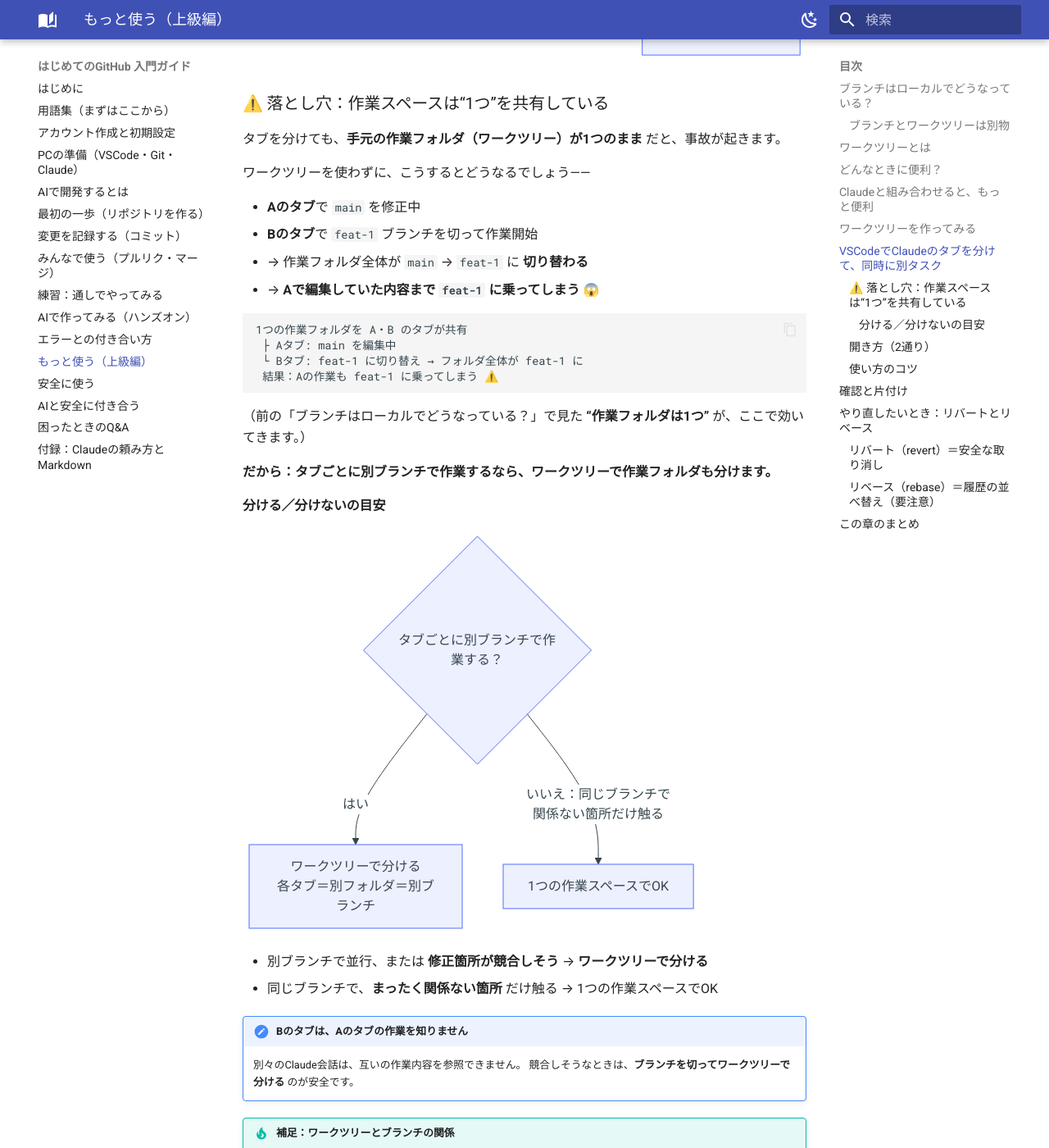
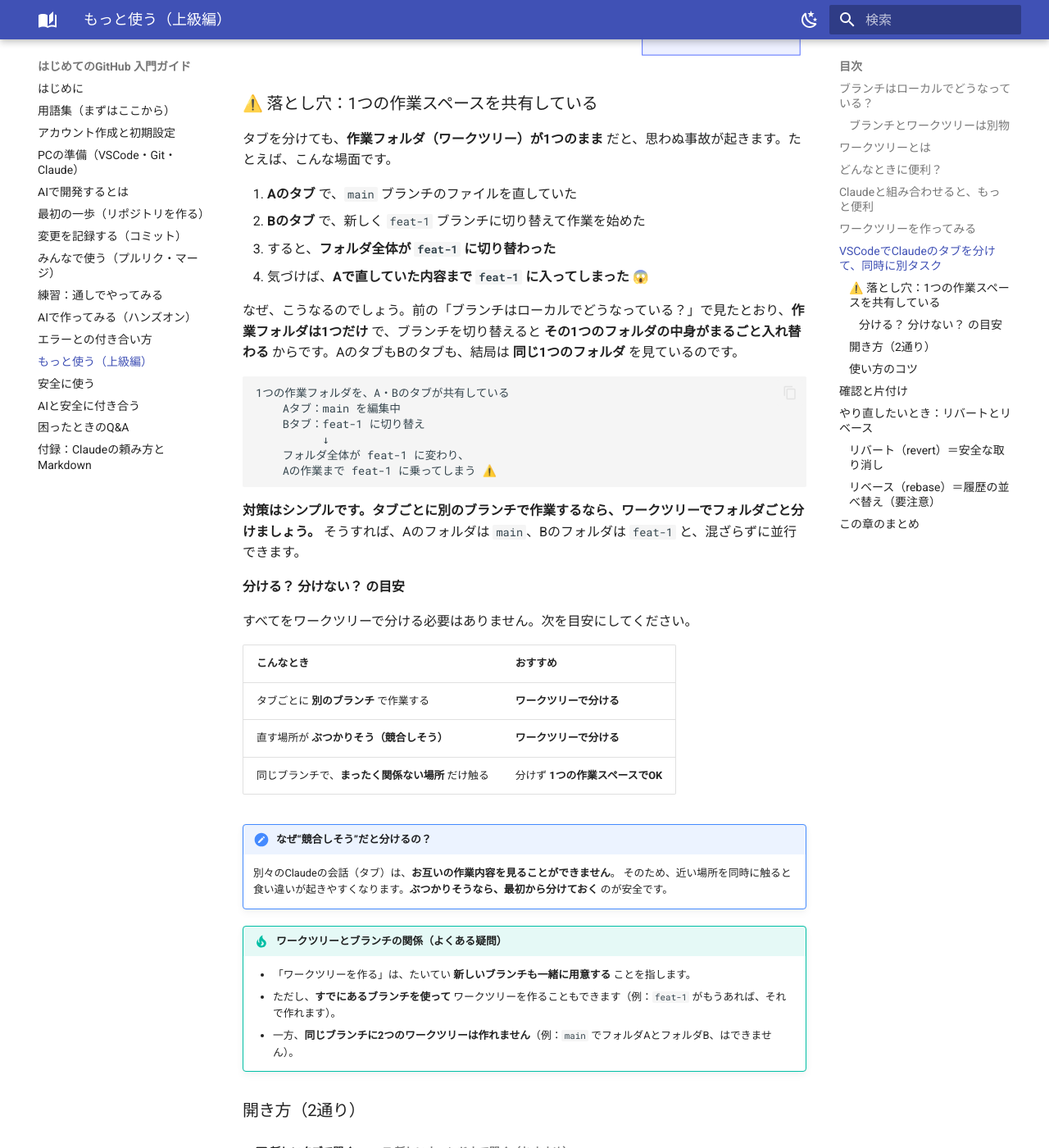
Before and after one commit to sup-kajiwara/github-guide, an MkDocs documentation site: the page built from docs/advanced.md, in a window 1280 px wide and 1400 px high, scrolled down 4208 px. Shown: the whole window at 82% size. Built offline with MkDocs 1.6.1 and Material for MkDocs 9.7.7, drawn with Linux system fonts in a browser that asks for light colours; some of the changed text lies outside the part shown.

Commit message:
上級編: 複数タブの落とし穴を読みやすく校正
会話の箇条書きを、場面の順序立て＋仕組みの理由＋判断表＋補足、に整理

Co-Authored-By: Claude Opus 4.8 (1M context) <noreply@anthropic.com>

````diff
--- a/docs/advanced.md
+++ b/docs/advanced.md
@@ -161,46 +161,47 @@ flowchart LR
     B --> C2[🪟 タブ2<br/>急ぎの修正Bを担当]
 ```
 
-### ⚠️ 落とし穴：作業スペースは“1つ”を共有している
+### ⚠️ 落とし穴：1つの作業スペースを共有している
 
-タブを分けても、**手元の作業フォルダ（ワークツリー）が1つのまま** だと、事故が起きます。
+タブを分けても、**作業フォルダ（ワークツリー）が1つのまま** だと、思わぬ事故が起きます。たとえば、こんな場面です。
 
-ワークツリーを使わずに、こうするとどうなるでしょう——
+1. **Aのタブ** で、`main` ブランチのファイルを直していた
+2. **Bのタブ** で、新しく `feat-1` ブランチに切り替えて作業を始めた
+3. すると、**フォルダ全体が `feat-1` に切り替わった**
+4. 気づけば、**Aで直していた内容まで `feat-1` に入ってしまった** 😱
 
-- **Aのタブ**で `main` を修正中
-- **Bのタブ**で `feat-1` ブランチを切って作業開始
-- → 作業フォルダ全体が `main` → `feat-1` に **切り替わる**
-- → **Aで編集していた内容まで `feat-1` に乗ってしまう** 😱
+なぜ、こうなるのでしょう。前の「ブランチはローカルでどうなっている？」で見たとおり、**作業フォルダは1つだけ** で、ブランチを切り替えると **その1つのフォルダの中身がまるごと入れ替わる** からです。AのタブもBのタブも、結局は **同じ1つのフォルダ** を見ているのです。
 
 ```
-1つの作業フォルダを A・B のタブが共有
- ├ Aタブ: main を編集中
- └ Bタブ: feat-1 に切り替え → フォルダ全体が feat-1 に
- 結果：Aの作業も feat-1 に乗ってしまう ⚠️
+1つの作業フォルダを、A・Bのタブが共有している
+    Aタブ：main を編集中
+    Bタブ：feat-1 に切り替え
+          ↓
+    フォルダ全体が feat-1 に変わり、
+    Aの作業まで feat-1 に乗ってしまう ⚠️
 ```
 
-（前の「ブランチはローカルでどうなっている？」で見た **“作業フォルダは1つ”** が、ここで効いてきます。）
+**対策はシンプルです。タブごとに別のブランチで作業するなら、ワークツリーでフォルダごと分けましょう。**
+そうすれば、Aのフォルダは `main`、Bのフォルダは `feat-1` と、混ざらずに並行できます。
 
-**だから：タブごとに別ブランチで作業するなら、ワークツリーで作業フォルダも分けます。**
+#### 分ける？ 分けない？ の目安
 
-#### 分ける／分けないの目安
+すべてをワークツリーで分ける必要はありません。次を目安にしてください。
 
-```mermaid
-flowchart TD
-    Q{タブごとに別ブランチで作業する？} -->|はい| W[ワークツリーで分ける<br/>各タブ＝別フォルダ＝別ブランチ]
-    Q -->|いいえ：同じブランチで<br/>関係ない箇所だけ触る| O[1つの作業スペースでOK]
-```
+| こんなとき | おすすめ |
+|---|---|
+| タブごとに **別のブランチ** で作業する | **ワークツリーで分ける** |
+| 直す場所が **ぶつかりそう（競合しそう）** | **ワークツリーで分ける** |
+| 同じブランチで、**まったく関係ない場所** だけ触る | 分けず **1つの作業スペースでOK** |
 
-- 別ブランチで並行、または **修正箇所が競合しそう** → **ワークツリーで分ける**
-- 同じブランチで、**まったく関係ない箇所** だけ触る → 1つの作業スペースでOK
+!!! note "なぜ“競合しそう”だと分けるの？"
+    別々のClaudeの会話（タブ）は、**お互いの作業内容を見ることができません**。
+    そのため、近い場所を同時に触ると食い違いが起きやすくなります。**ぶつかりそうなら、最初から分けておく** のが安全です。
 
-!!! note "Bのタブは、Aのタブの作業を知りません"
-    別々のClaude会話は、互いの作業内容を参照できません。
-    競合しそうなときは、**ブランチを切ってワークツリーで分ける** のが安全です。
-
-!!! tip "補足：ワークツリーとブランチの関係"
-    - ワークツリーを作る ≒ **別ブランチも用意** する（ただし **既存のブランチでワークツリーを作る** こともできます）
-    - **同じブランチに複数のワークツリーは作れません**（例：`main` にワークツリー A と B、は不可）
+!!! tip "ワークツリーとブランチの関係（よくある疑問）"
+    - 「ワークツリーを作る」は、たいてい **新しいブランチも一緒に用意する** ことを指します。
+    - ただし、**すでにあるブランチを使って** ワークツリーを作ることもできます（例：`feat-1` がもうあれば、それで作れます）。
+    - 一方、**同じブランチに2つのワークツリーは作れません**（例：`main` でフォルダAとフォルダB、はできません）。
 
 ### 開き方（2通り）
 
````
